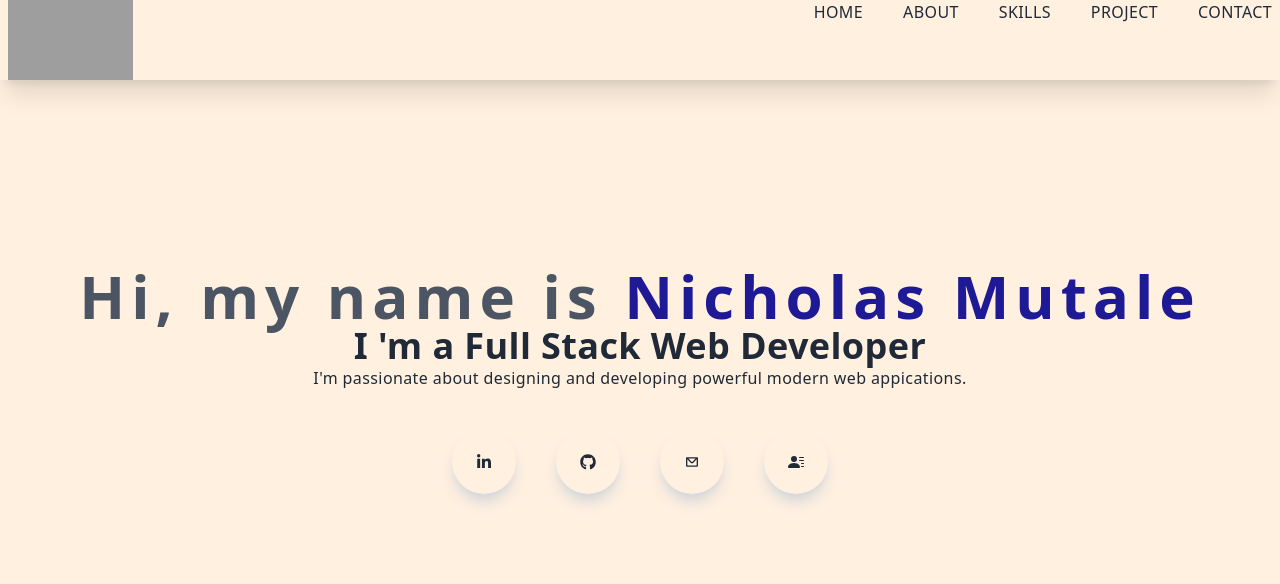
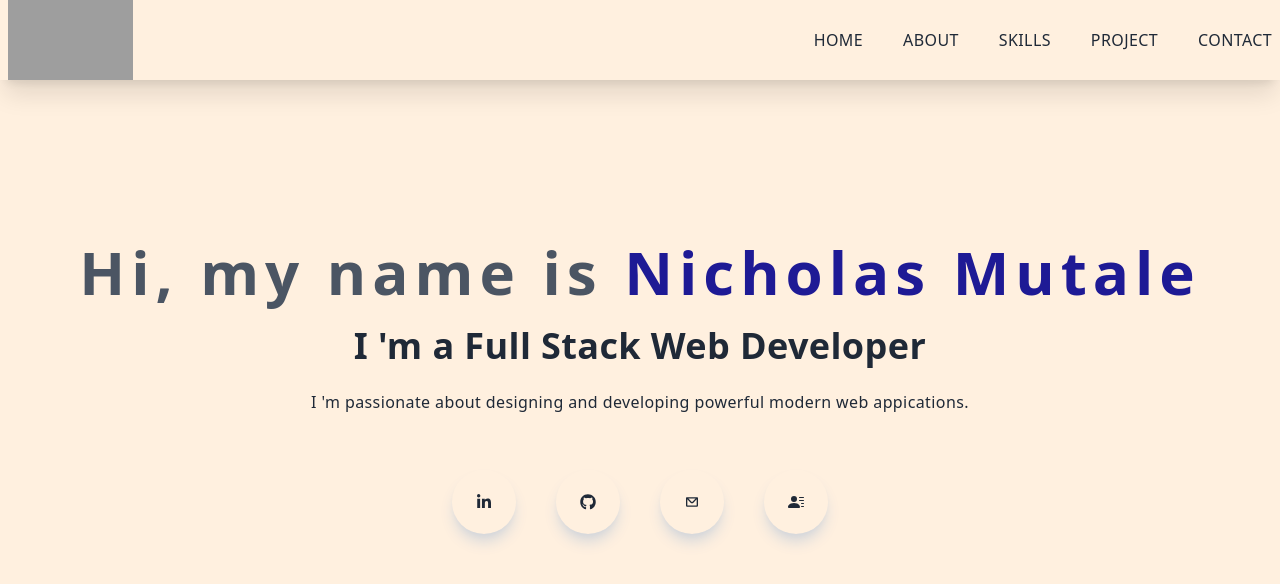
Before and after one commit to Mutalenic/my_personal_portfolio, a Next.js app: page / in a window 1280 px wide. Shown: the top 584 px of the page. Built offline with nearby package versions, Linux system fonts and the light colour scheme; grey boxes are pictures that could not be loaded.

Commit message:
Align  navbar menu center

```diff
--- a/components/Hero.jsx
+++ b/components/Hero.jsx
@@ -10,13 +10,13 @@ function Hero() {
     <div className="w-full h-screen text-center flex">
       <div className="max-w-[1240px] w-full h-ful mx-auto p-2 flex justify-center items-center">
         <div>
-          <h1 className="tex-sm tracking-widest text-gray-600">
+          <h1 className=" py-4 tex-sm tracking-widest text-gray-600">
             Hi, my name is
             <span className="text-[#1e1a95]"> Nicholas Mutale</span>
           </h1>
-          <h2>I &#39;m a Full Stack Web Developer</h2>
-          <p>
-            I'm passionate about designing and developing powerful modern web
+          <h2 className="py-2">I &#39;m a Full Stack Web Developer</h2>
+          <p className="py-4 max-w-[70%] m-auto">
+            I &#39;m passionate about designing and developing powerful modern web
             appications.
           </p>
 
--- a/components/Navbar.jsx
+++ b/components/Navbar.jsx
@@ -19,7 +19,7 @@ const Navbar = () => {
           width="125"
           height="50"
         />
-        <div>
+        <div className="flex items-center">
           <ul className="hidden md:flex">
             <Link href="/">
               <li className="ml-10 text- uppercase hover:border-b ">Home</li>
```
